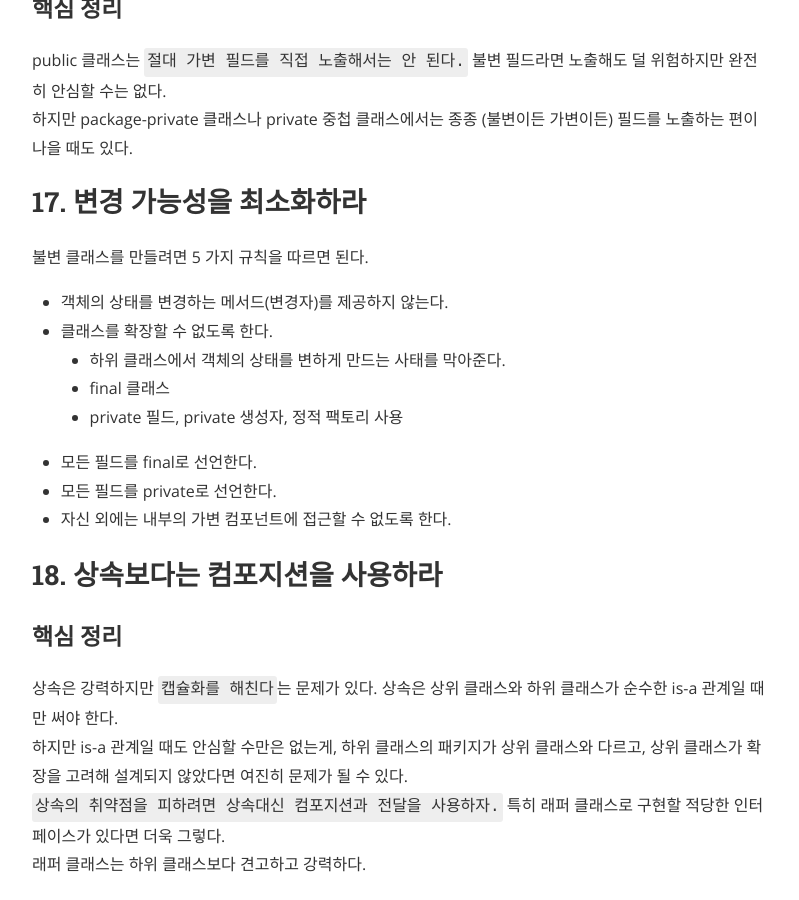
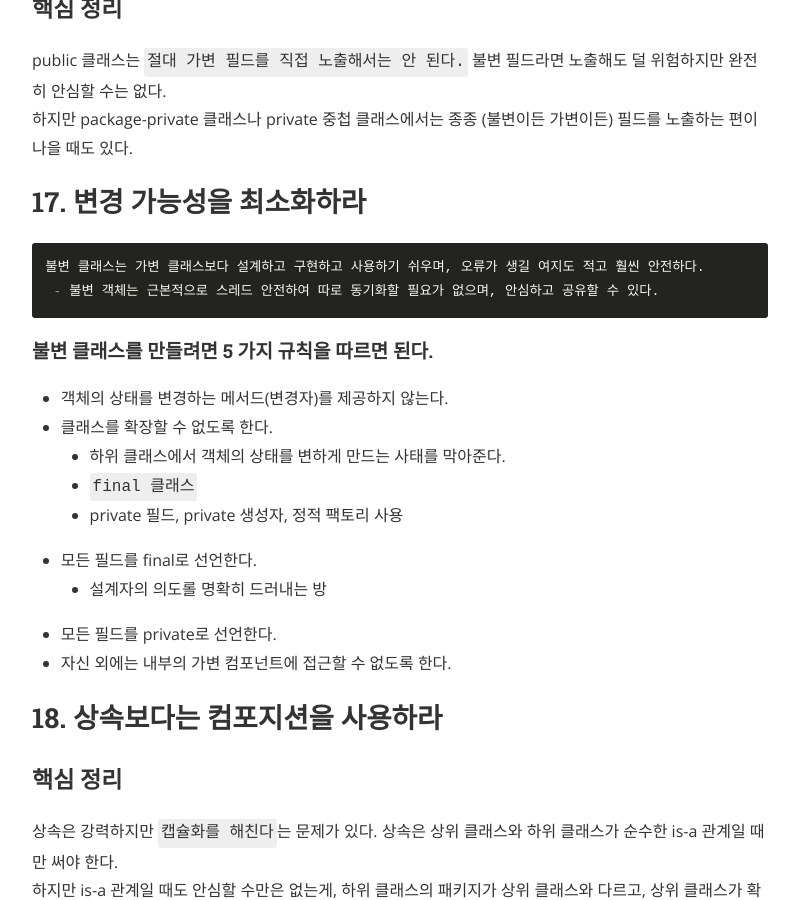
Before and after one commit to gonghojin/gonghojin.github.io, a Jekyll site: the page built from _posts/book/java/effectiveJava/2019-09-28-effectiveJava3.md, in a window 1280 px wide and 900 px high, scrolled down 1081 px. Shown: the whole window, without its empty margins (240-1039 px from the left). Built offline with Jekyll 4.4.1, drawn with Linux system fonts in a browser that asks for light colours; nearby versions of some CDN libraries; comment, search, counter and statistics services are not loaded.

Commit message:
Fix: 17. 변경가능성을 최소화하라 내용 보충

`````diff
--- a/_posts/book/java/effectiveJava/2019-09-28-effectiveJava3.md
+++ b/_posts/book/java/effectiveJava/2019-09-28-effectiveJava3.md
@@ -22,13 +22,18 @@ public 클래스는 `절대 가변 필드를 직접 노출해서는 안 된다.`
 하지만 package-private 클래스나 private 중첩 클래스에서는 종종 (불변이든 가변이든) 필드를 노출하는 편이 나을 때도 있다.
 
 ## 17. 변경 가능성을 최소화하라
-불변 클래스를 만들려면 5 가지 규칙을 따르면 된다.
+````
+불변 클래스는 가변 클래스보다 설계하고 구현하고 사용하기 쉬우며, 오류가 생길 여지도 적고 훨씬 안전하다.
+ - 불변 객체는 근본적으로 스레드 안전하여 따로 동기화할 필요가 없으며, 안심하고 공유할 수 있다.
+````
+#### 불변 클래스를 만들려면 5 가지 규칙을 따르면 된다.
 + 객체의 상태를 변경하는 메서드(변경자)를 제공하지 않는다.
 + 클래스를 확장할 수 없도록 한다.
 	+ 하위 클래스에서 객체의 상태를 변하게 만드는 사태를 막아준다.
-	+ final 클래스
+	+ `final 클래스`
 	+ private 필드, private 생성자, 정적 팩토리 사용
 + 모든 필드를 final로 선언한다.
+	- 설계자의 의도롤 명확히 드러내는 방
 + 모든 필드를 private로 선언한다.
 + 자신 외에는 내부의 가변 컴포넌트에 접근할 수 없도록 한다.
 
`````
